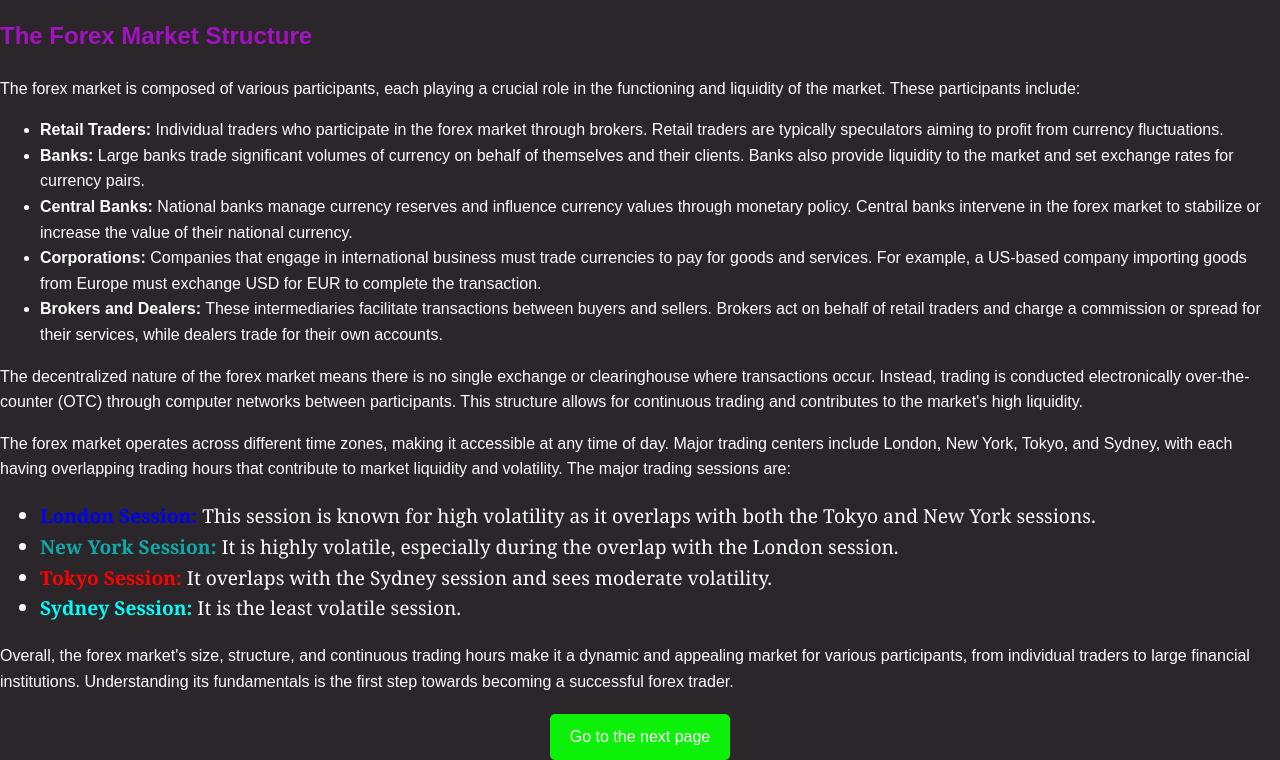
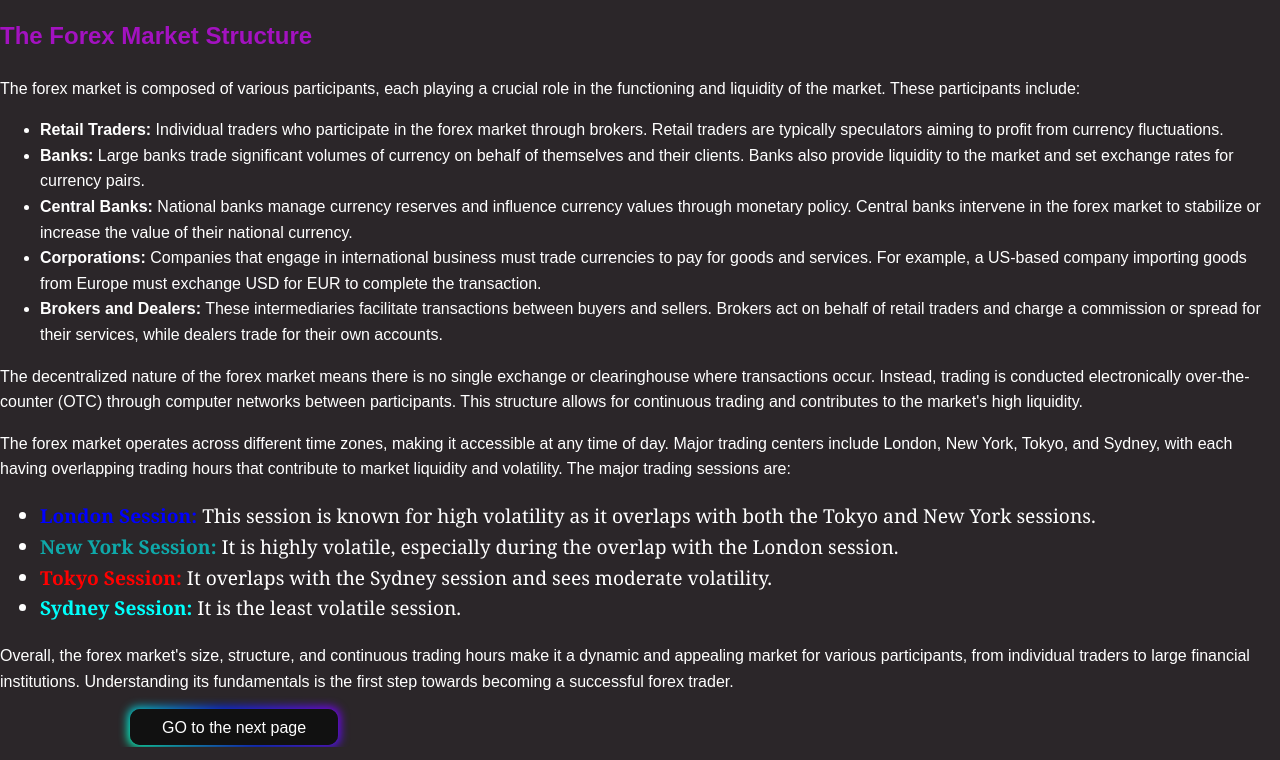
Before and after one commit to youneskouda/introduction, a plain HTML site: page index.html in a window 1280 px wide. Shown: the part 1156-1916 px from the top of the page. Drawn offline with Linux system fonts and the light colour scheme.

Commit message:
Update index.html

```diff
--- a/index.html
+++ b/index.html
@@ -82,30 +82,84 @@
     </div>
 
     </div>
-    <style>
-          .button-like-link {
-            display: inline-block;
-            padding: 10px 20px; /* Adjust padding to fit your desired button size */
-            background-color: #0df109; /* Button background color */
-            color: #fff; /* Button text color */
-            text-decoration: none; /* Remove underline from the link */
-            border: none; /* Remove border */
-            border-radius: 5px; /* Add border radius for rounded corners */
-            cursor: pointer; /* Change cursor to pointer on hover */
-            transition: background-color 0.3s ease; /* Smooth transition for background color */
 
-        }
-        .button-container {
-            text-align: center; /* Center align the content */
-        }
+    <div class="button-container">
+        <a href="https://youneskouda.github.io/johnstory/" class="button-85" role="button">GO to the next page</a>
 
-        /* Hover effect */
-        .button-like-link:hover {
-            background-color: #00b35a; /* Darker background color on hover */
-        }
-    </style>
-    <div class="button-container">
-    <a href="https://youneskouda.github.io/johnstory/" class="button-like-link">Go to the next page</a>
-</div>
+    </div>
+
+<style>
+.button-85 {
+    padding: 0.6em 2em;
+    border: none;
+    outline: none;
+    color: rgb(255, 255, 255);
+    background: #111;
+    cursor: pointer;
+    position: relative;
+    z-index: 0;
+    border-radius: 10px;
+    user-select: none;
+    -webkit-user-select: none;
+    touch-action: manipulation;
+    margin-left: 130px;
+    text-decoration: none;
+
+
+
+  }
+
+  .button-85:before {
+    content: "";
+    background: linear-gradient(
+      45deg,
+      #ff0000,
+      #ff7300,
+      #fffb00,
+      #48ff00,
+      #00ffd5,
+      #002bff,
+      #7a00ff,
+      #ff00c8,
+      #ff0000
+    );
+    position: absolute;
+    top: -2px;
+    left: -2px;
+    background-size: 400%;
+    z-index: -1;
+    filter: blur(5px);
+    -webkit-filter: blur(5px);
+    width: calc(100% + 4px);
+    height: calc(100% + 4px);
+    animation: glowing-button-85 20s linear infinite;
+    transition: opacity 0.3s ease-in-out;
+    border-radius: 10px;
+  }
+
+  @keyframes glowing-button-85 {
+    0% {
+      background-position: 0 0;
+    }
+    50% {
+      background-position: 400% 0;
+    }
+    100% {
+      background-position: 0 0;
+    }
+  }
+
+  .button-85:after {
+    z-index: -1;
+    content: "";
+    position: absolute;
+    width: 100%;
+    height: 100%;
+    background: #222;
+    left: 0;
+    top: 0;
+    border-radius: 10px;
+  }
+  </style>
 </body>
 </html>
```
